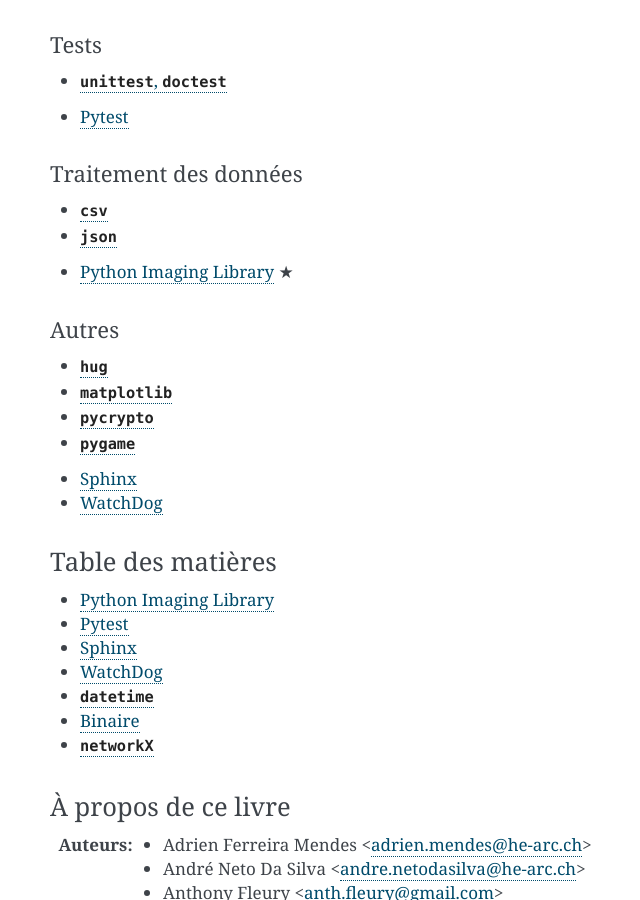
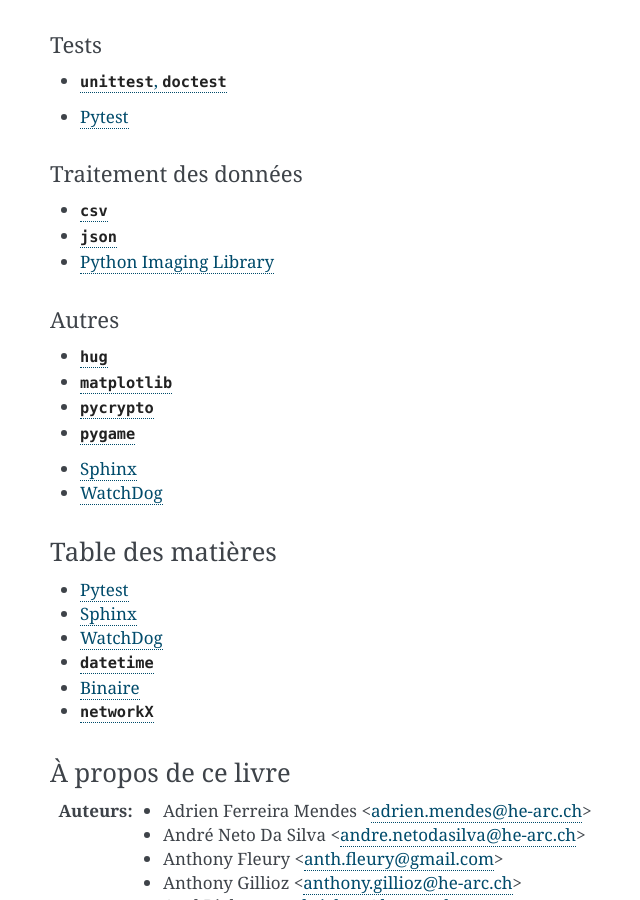
Before and after one commit to HE-Arc/livre-python, a Sphinx documentation site: the page built from source/index.rst, in a window 1280 px wide and 900 px high, scrolled down 1118 px. Shown: the whole window, without its empty margins (370-1010 px from the left). Built offline with Sphinx 7.4.7, drawn with Linux system fonts in a browser that asks for light colours; part of the change alters nothing that is shown.

```diff
--- a/source/index.rst
+++ b/source/index.rst
@@ -10,7 +10,6 @@ Table des matières
 .. toctree::
    :maxdepth: 1
 
-   pillow/index.rst
    pytest/index.rst
    sphinx/index.rst
    watchdog/index.rst
--- a/source/introduction.rst
+++ b/source/introduction.rst
@@ -73,8 +73,7 @@ Traitement des données
 
    csv/index
    json/index
-
-* :ref:`pillow-tutorial` ★
+   pillow/index
 
 Autres
 ------
```
